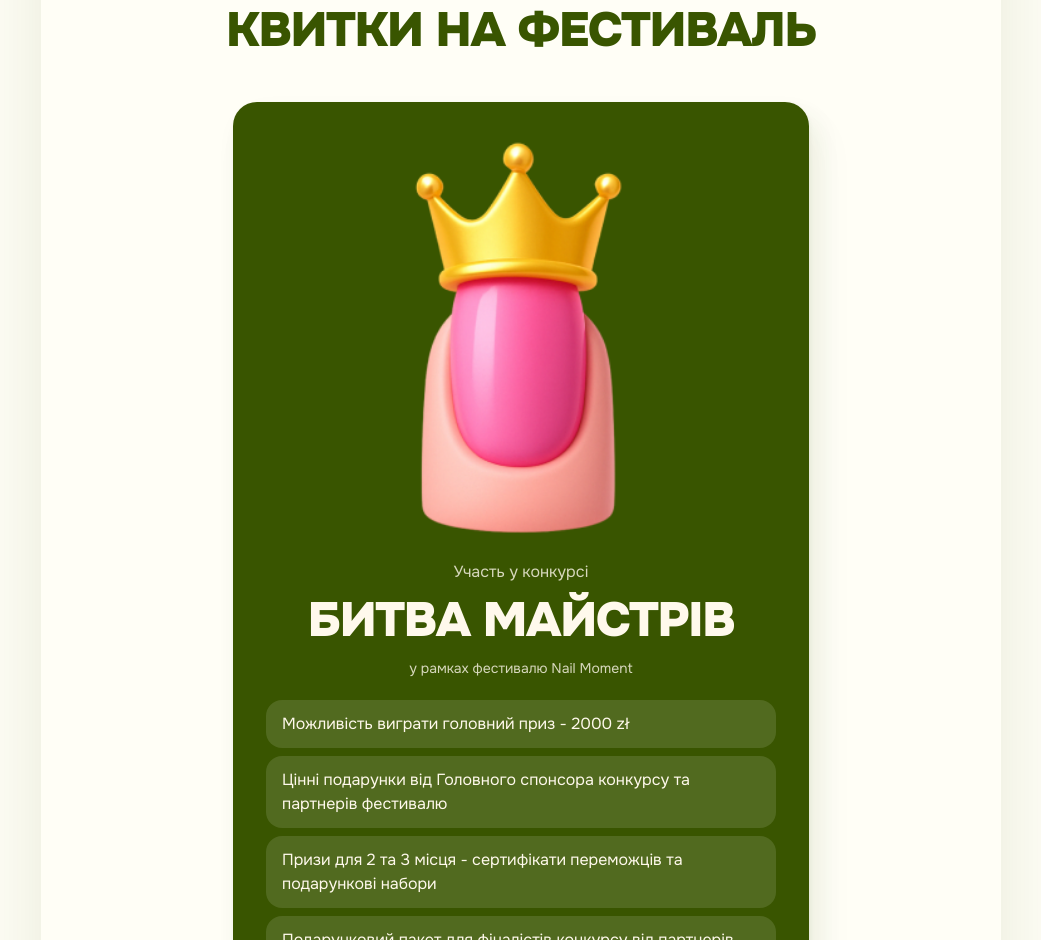
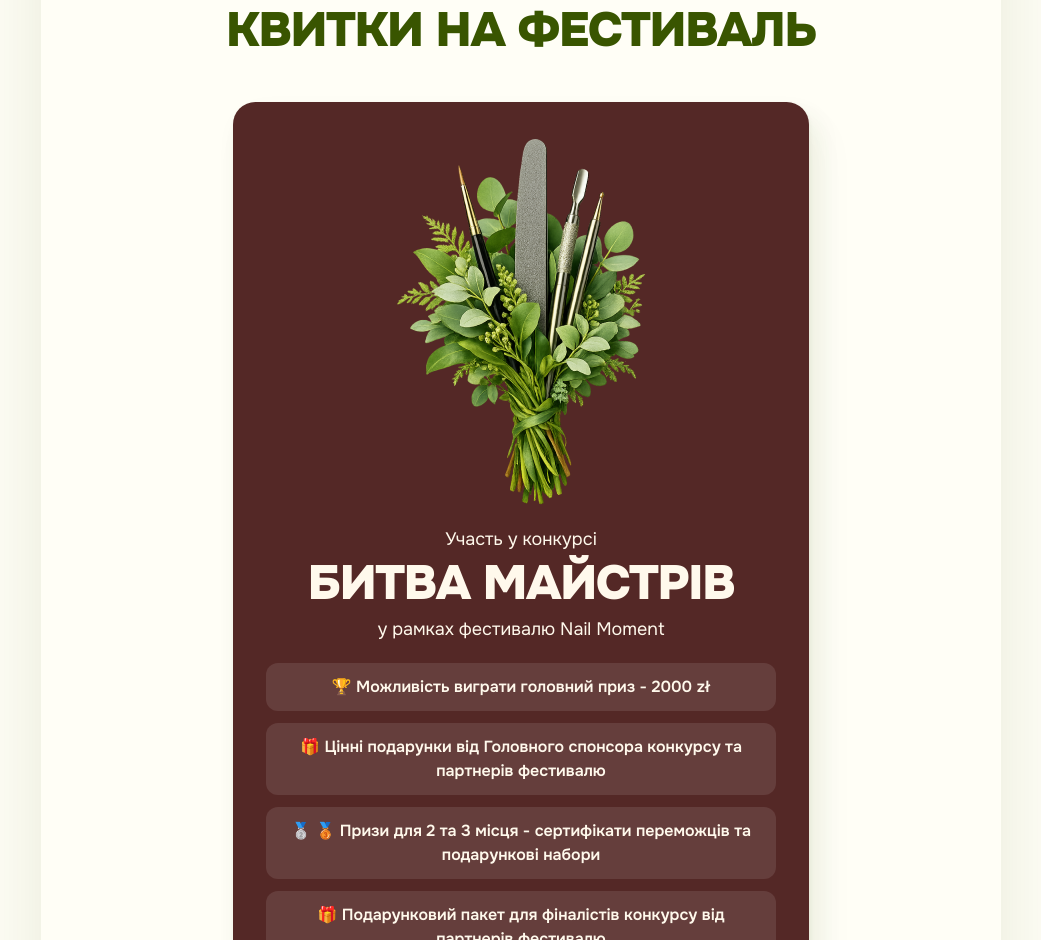
Before and after one commit to serhiihaniuk/nailmoment-wroclaw, a Next.js app: page / in a window 1280 px wide. Shown: the part 11060-12000 px from the top of the page, without its empty margins (119-1160 px from the left). Built offline with nearby package versions, Linux system fonts and the light colour scheme.

Commit message:
Refine ticket and competition cards

```diff
--- a/features/ticket-sales/model/content.ts
+++ b/features/ticket-sales/model/content.ts
@@ -10,13 +10,25 @@ export const HOME_TICKET_SECTION = {
     title: "Битва Майстрів",
     description: "у рамках фестивалю Nail Moment",
     highlights: [
-      "Можливість виграти головний приз - 2000 zł",
-      "Цінні подарунки від Головного спонсора конкурсу та партнерів фестивалю",
-      "Призи для 2 та 3 місця - сертифікати переможців та подарункові набори",
-      "Подарунковий пакет для фіналістів конкурсу від партнерів фестивалю",
-      "Сертифікат фіналіста або переможця конкурсу",
+      { icon: "🏆", text: "Можливість виграти головний приз - 2000 zł" },
+      {
+        icon: "🎁",
+        text: "Цінні подарунки від Головного спонсора конкурсу та партнерів фестивалю",
+      },
+      {
+        icon: "🥈 🥉",
+        text: "Призи для 2 та 3 місця - сертифікати переможців та подарункові набори",
+      },
+      {
+        icon: "🎁",
+        text: "Подарунковий пакет для фіналістів конкурсу від партнерів фестивалю",
+      },
+      { icon: "📜", text: "Сертифікат фіналіста або переможця конкурсу" },
     ],
-    note: "* Список подарунків буде доповнюватися після підтвердження партнерів. Минулого року загальна вартість подарунків для переможця перевищила 5000 zł.",
+    notes: [
+      "* Список подарунків буде доповнюватися після підтвердження партнерів.",
+      "** Минулого року загальна вартість подарунків для переможця перевищила 5000 zł",
+    ],
   },
 };
 
--- /dev/null
+++ b/features/ticket-sales/ui/battle-ticket-highlight-card.tsx
@@ -0,0 +1,139 @@
+import Link from "next/link";
+import { Button } from "@/shared/ui/button";
+import { Card, CardContent } from "@/shared/ui/card";
+import { TypographyText, TypographyTitle } from "@/shared/ui/typography";
+import { mergeUi } from "@/shared/lib/utils";
+
+type BattleTicketHighlightCardProps = {
+  imageUrl: string;
+  imageAlt: string;
+  eyebrow: string;
+  title: string;
+  description: string;
+  highlights: Array<{ icon: string; text: string }>;
+  notes: string[];
+};
+
+export function BattleTicketHighlightCard({
+  description,
+  eyebrow,
+  highlights,
+  imageAlt,
+  imageUrl,
+  notes,
+  title,
+}: BattleTicketHighlightCardProps) {
+  const uiId = "ticket-highlight";
+
+  return (
+    <Card
+      uiId={uiId}
+      surface="accent"
+      spacing="none"
+      className="w-full max-w-xl rounded-[1.4rem] bg-brand-brown text-text-inverse"
+    >
+      <CardContent
+        uiId={uiId}
+        className="flex flex-col gap-5 px-5 py-5 text-center md:px-8 md:py-8"
+      >
+        <img
+          data-ui={mergeUi(uiId, "image")}
+          src={imageUrl}
+          alt={imageAlt}
+          className="mx-auto h-auto w-full max-w-[250px] object-contain"
+        />
+
+        <div
+          data-ui={mergeUi(uiId, "copy")}
+          className="flex flex-col items-center gap-2"
+        >
+          <TypographyText
+            as="p"
+            uiId={mergeUi(uiId, "eyebrow")}
+            size="body"
+            tone="inverse"
+            align="center"
+            className="text-text-inverse"
+          >
+            {eyebrow}
+          </TypographyText>
+          <TypographyTitle
+            as="h3"
+            uiId={mergeUi(uiId, "title")}
+            size="section"
+            tone="inverse"
+            align="center"
+            className="leading-[0.95]"
+          >
+            {title}
+          </TypographyTitle>
+          <TypographyText
+            as="p"
+            uiId={mergeUi(uiId, "description")}
+            size="body"
+            tone="inverse"
+            align="center"
+            className="text-text-inverse"
+          >
+            {description}
+          </TypographyText>
+        </div>
+
+        <div data-ui={mergeUi(uiId, "highlights")} className="space-y-3">
+          {highlights.map((item, index) => (
+            <div
+              key={`${item.icon}-${index}`}
+              data-ui={mergeUi(uiId, "highlight", index + 1)}
+              className="rounded-xl bg-white/10 px-4 py-3 text-center text-sm font-semibold leading-6 text-text-inverse md:text-base"
+            >
+              <span data-ui={mergeUi(uiId, "highlight-icon", index + 1)}>
+                {item.icon}{" "}
+              </span>
+              <span data-ui={mergeUi(uiId, "highlight-text", index + 1)}>
+                {item.text}
+              </span>
+            </div>
+          ))}
+        </div>
+
+        <div
+          data-ui={mergeUi(uiId, "notes")}
+          className="space-y-1 text-center text-xs leading-5 text-text-inverse/70 md:text-sm"
+        >
+          {notes.map((note, index) => (
+            <p key={index} data-ui={mergeUi(uiId, "note", index + 1)}>
+              {note}
+            </p>
+          ))}
+        </div>
+
+        <div data-ui={mergeUi(uiId, "actions")} className="grid gap-3">
+          <Button
+            uiId={mergeUi(uiId, "buy-button")}
+            asChild
+            className="w-full justify-between bg-[linear-gradient(115deg,#edc12b_0%,#fff8ad_34%,#f0d04e_64%,#dc9d25_100%)] text-brand-brown shadow-none hover:brightness-100"
+          >
+            <a href="#battle-of-masters">
+              <span>ПРИДБАТИ КВИТОК УЧАСНИКА БИТВИ МАЙСТРІВ</span>
+              <img
+                data-ui={mergeUi(uiId, "buy-icon")}
+                src="/images/2026/ticket-icon.svg"
+                alt=""
+                aria-hidden="true"
+                className="h-6 w-6 shrink-0"
+              />
+            </a>
+          </Button>
+          <Button
+            uiId={mergeUi(uiId, "details-button")}
+            asChild
+            variant="secondary"
+            className="w-full border-white bg-transparent text-text-inverse hover:bg-white/8"
+          >
+            <Link href="/battle">ДІЗНАТИСЯ ПОДРОБИЦІ</Link>
+          </Button>
+        </div>
+      </CardContent>
+    </Card>
+  );
+}
--- a/features/ticket-sales/ui/ticket-section.tsx
+++ b/features/ticket-sales/ui/ticket-section.tsx
@@ -1,12 +1,10 @@
 import { Section } from "@/shared/ui/layout/section";
 import { Stack } from "@/shared/ui/layout/stack";
 import { TicketCard } from "@/entities/ticket/ui/ticket-card";
-import { Button } from "@/shared/ui/button";
-import { Card, CardContent } from "@/shared/ui/card";
 import { SectionHeader } from "@/shared/ui/section-header";
 import { mergeUi } from "@/shared/lib/utils";
 import { HOME_TICKET_SECTION, HOME_TICKETS } from "@/features/ticket-sales/model/content";
-import Link from "next/link";
+import { BattleTicketHighlightCard } from "@/features/ticket-sales/ui/battle-ticket-highlight-card";
 
 type TicketSectionProps = {
   className?: string;
@@ -18,50 +16,7 @@ export function TicketSection({ className }: TicketSectionProps) {
       <Stack uiId="ticket-content" gap="xl" className="items-center">
         <SectionHeader uiId="ticket-title" title={HOME_TICKET_SECTION.title} />
 
-        <Card uiId="ticket-highlight" surface="accent" spacing="none" className="w-full max-w-xl">
-          <CardContent uiId="ticket-highlight" className="flex flex-col gap-5 px-5 py-5 text-center md:px-8 md:py-8">
-            <img
-              data-ui="ticket-highlight-image"
-              src={HOME_TICKET_SECTION.battleCard.imageUrl}
-              alt={HOME_TICKET_SECTION.battleCard.imageAlt}
-              className="w-full rounded-2xl object-cover"
-            />
-            <Stack uiId="ticket-highlight-copy" gap="sm" className="items-center">
-              <p data-ui="ticket-highlight-eyebrow" className="text-base text-text-inverse/80">
-                {HOME_TICKET_SECTION.battleCard.eyebrow}
-              </p>
-              <SectionHeader
-                uiId="ticket-highlight-title"
-                size="sm"
-                tone="inverse"
-                title={HOME_TICKET_SECTION.battleCard.title}
-                description={HOME_TICKET_SECTION.battleCard.description}
-                descriptionClassName="text-text-inverse/80"
-              />
-            </Stack>
-            <div className="space-y-2">
-              {HOME_TICKET_SECTION.battleCard.highlights.map((item) => (
-                <div
-                  key={item}
-                  className="rounded-2xl bg-white/12 px-4 py-3 text-left text-sm leading-6 text-text-inverse md:text-base"
-                >
-                  {item}
-                </div>
-              ))}
-            </div>
-            <p className="text-left text-xs leading-5 text-text-inverse/70">
-              {HOME_TICKET_SECTION.battleCard.note}
-            </p>
-            <div className="grid gap-3">
-              <Button asChild className="w-full bg-surface-page text-brand-brown">
-                <a href="#battle-of-masters">Придбати квиток учасника</a>
-              </Button>
-              <Button asChild variant="secondary" className="w-full border-white text-white hover:bg-white/10">
-                <Link href="/battle">Дізнатися подробиці</Link>
-              </Button>
-            </div>
-          </CardContent>
-        </Card>
+        <BattleTicketHighlightCard {...HOME_TICKET_SECTION.battleCard} />
 
         <div data-ui="ticket-cards" className="grid w-full gap-6">
           {HOME_TICKETS.map((ticket, index) => (
--- a/shared/config/const.ts
+++ b/shared/config/const.ts
@@ -23,7 +23,7 @@ export const IMAGES = {
     "https://oet9iwqxtk87xaxw.public.blob.vercel-storage.com/img-mike-6WDwCjoptpYcBJ072JUZw5elZN7Ias",
   SPEAKER_PLACEHOLDER: "/images/2026/speaker-placeholder.png",
   TICKET_STANDARD_DECOR: "/images/2026/ticket-standard-decor.png",
-  TICKET_BATTLE_DECOR: "/images/2026/ticket-battle-decor.png",
+  TICKET_BATTLE_DECOR: "/images/2026/ticket-battle-decor2.png",
   TICKET_VIP_DECOR: "/images/2026/ticket-vip-decor.png",
   PAST_EVENT: "/images/2026/past-event.png",
   LOCATION_MAP: "/images/2026/location-map.png",
```
Also changed, not shown: public/images/2026/ticket-battle-decor2.png (added).
